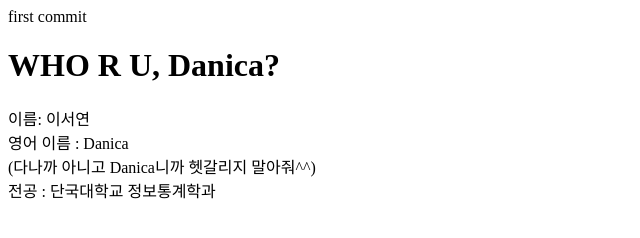
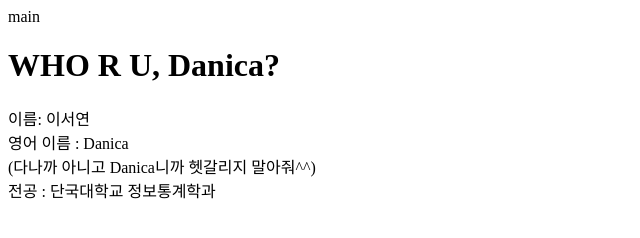
Before and after one commit to Danica4565/Mid, a plain HTML site: page index.html in a window 1280 px wide. Shown: the full height of the page, 0-640 px from the left. Drawn offline with Linux system fonts and the light colour scheme.

Commit message:
4th commit

```diff
--- a/index.html
+++ b/index.html
@@ -4,7 +4,7 @@
     </head>
 
         <body>
-            first commit
+            main
             <h1>WHO R U, Danica?</h1>
             <p>이름: 이서연<br>
                 영어 이름 : Danica<br>
```
